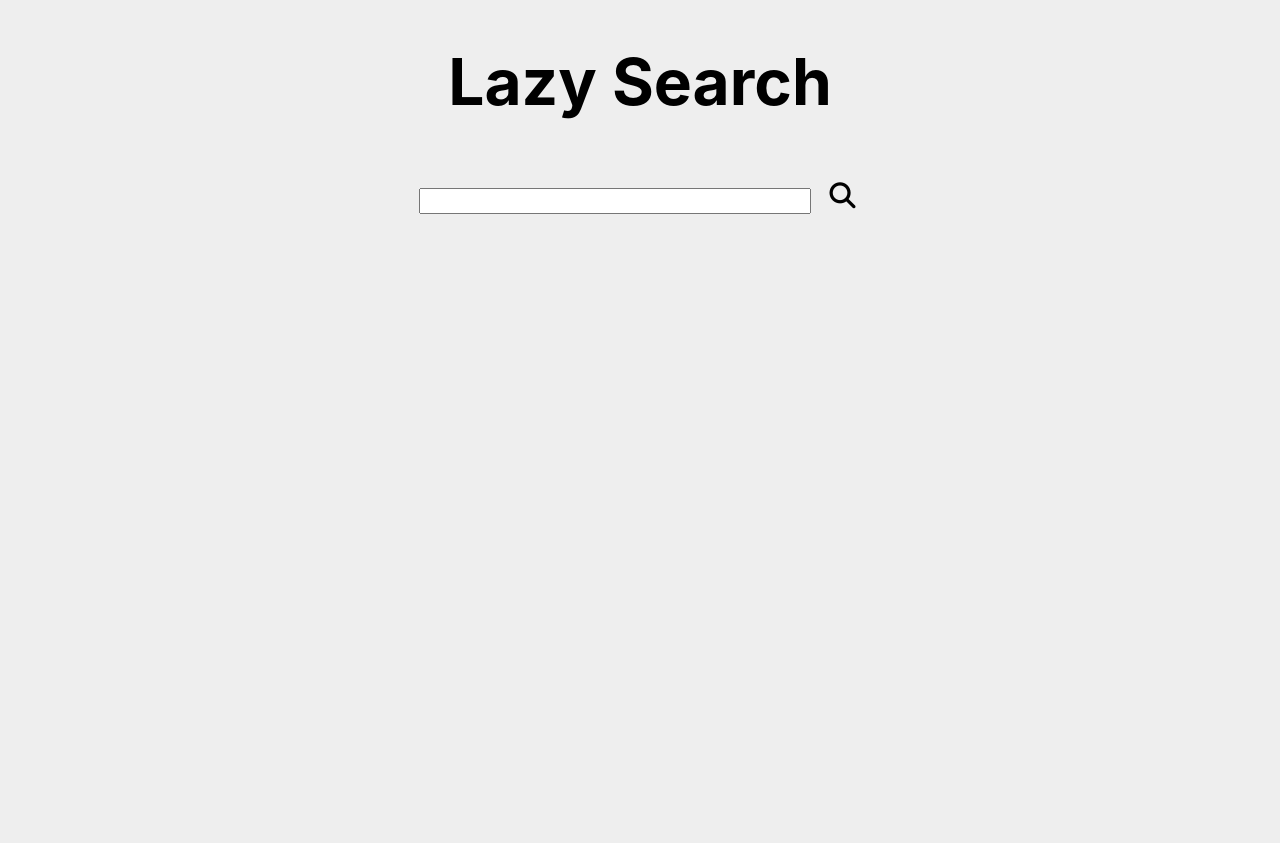
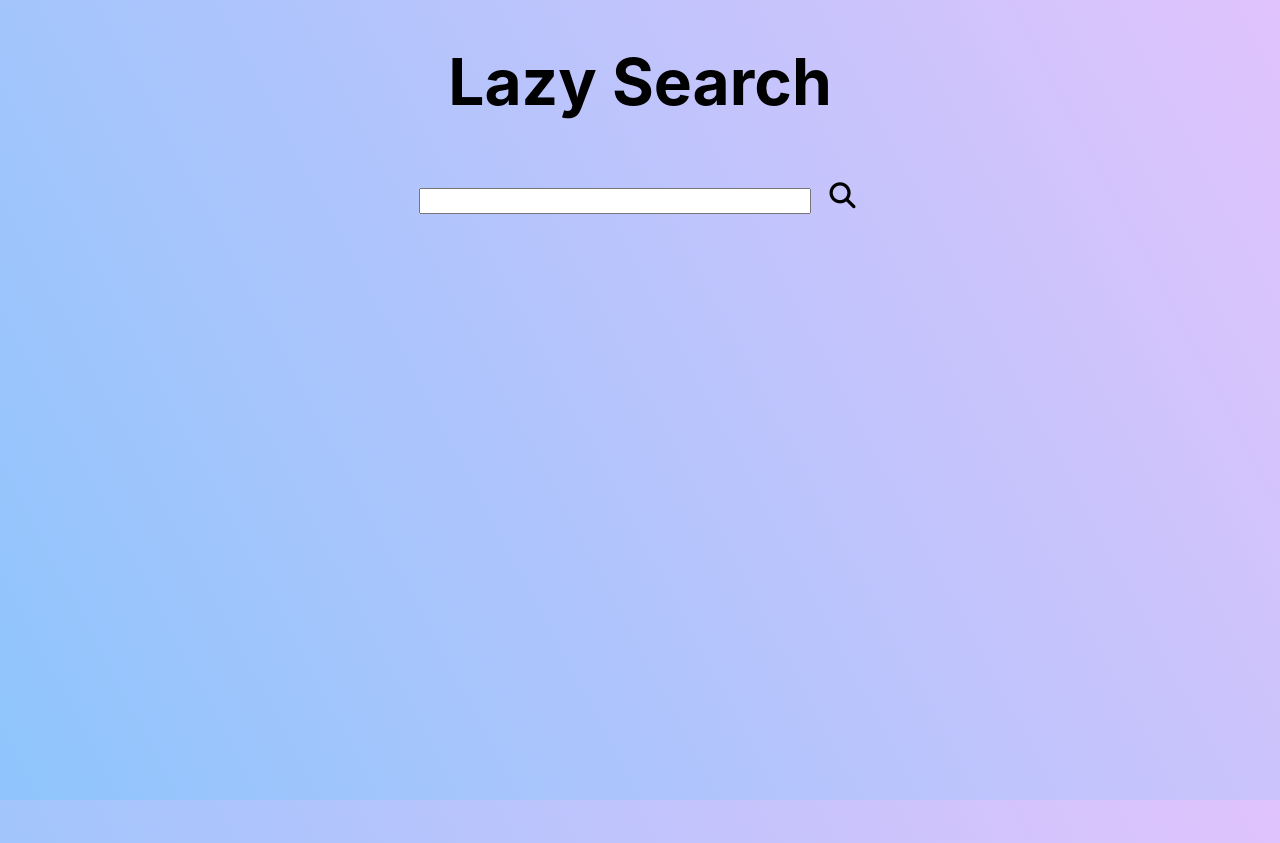
Before and after one commit to Pyxxil/TerribleHack, a React (Vite) app: page /lazysearch in a window 1280 px wide. Built offline with nearby package versions, Linux system fonts and the light colour scheme.

Commit message:
add background

```diff
--- a/src/lazysearch/styles.css
+++ b/src/lazysearch/styles.css
@@ -1,3 +1,8 @@
+.lmgtfy html, body {
+    background-color: #8EC5FC;
+    background-image: linear-gradient(62deg, #8EC5FC 0%, #E0C3FC 100%);
+}
+
 .lmgtfy h1 {
     font-size: 5vw;
 }
```
